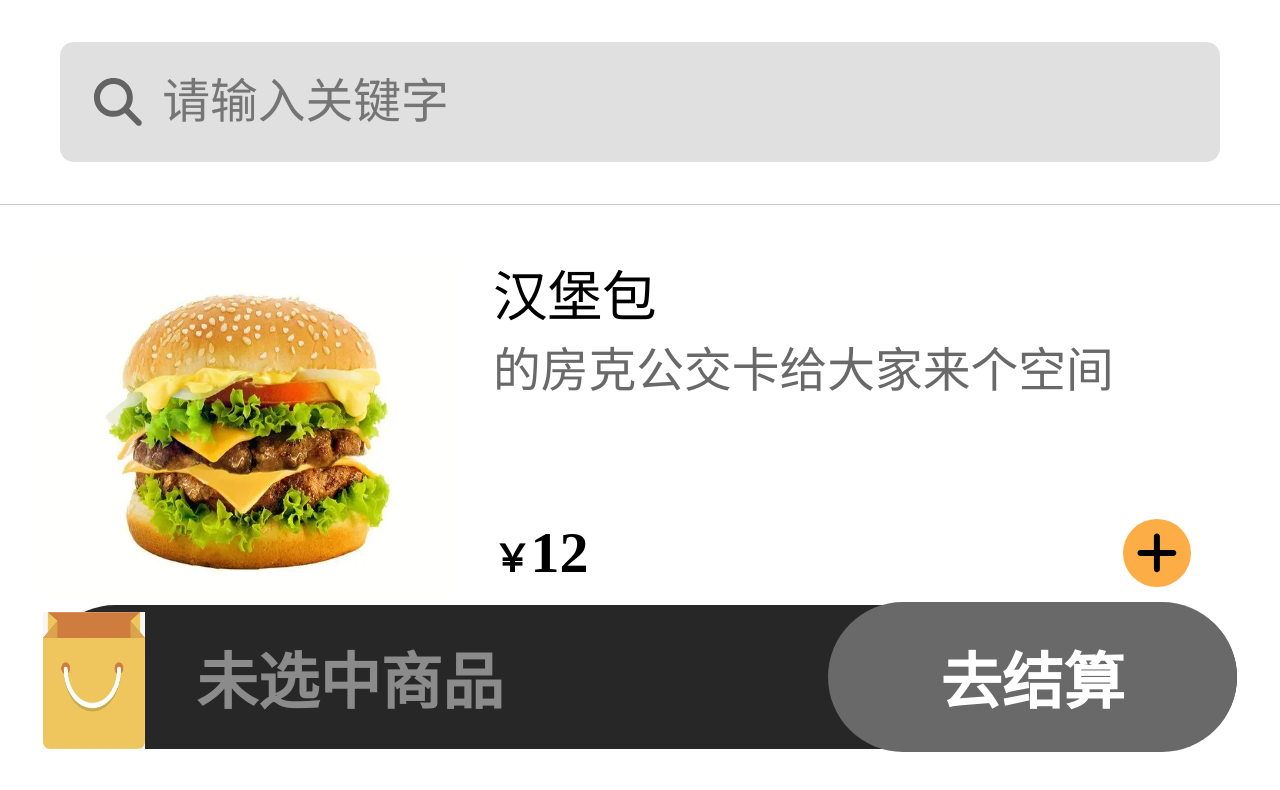
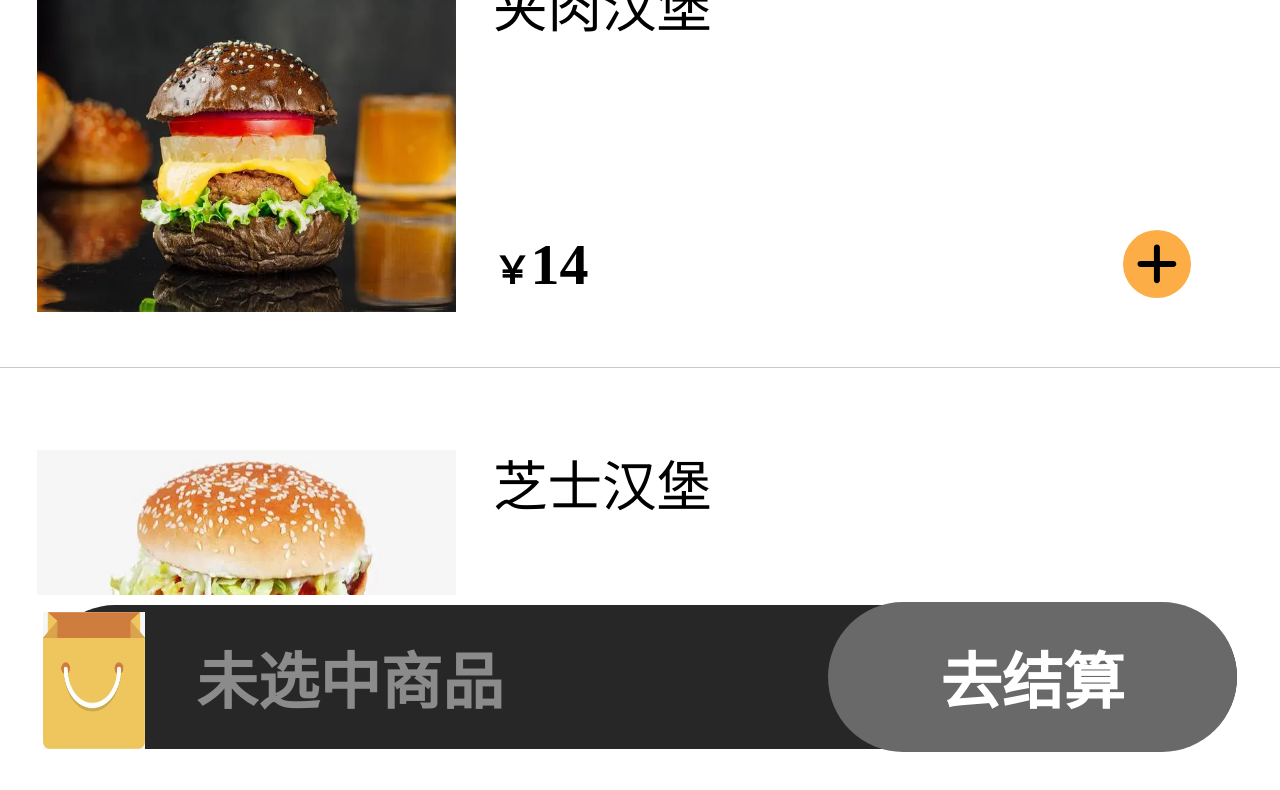
Before and after one commit to xiaoyutongxue11/orderApp, a React (Create React App) app: page / in a window 1280 px wide. Shown: the top 790 px of the page. Built offline with nearby package versions, Linux system fonts and the light colour scheme.

Commit message:
购物车样式

```diff
--- a/src/App.js
+++ b/src/App.js
@@ -8,7 +8,43 @@ import ShoppingCar from "./Components/ShoppingCar/ShoppingCar.js";
 function App() {
   const [mealsData, setMealsData] = useState(data);
   const [foodsData, setFoodsData] = useState({
-    foods: [],
+    foods: [
+      {
+        id: "765",
+        title: "汉堡鸡柳",
+        desc: "高峰时段的客户法律手段火箭分离的考生供奉的是",
+        price: 44,
+        img: "/img/meals/3.jpg",
+      },
+      {
+        id: "425",
+        title: "奶油双层汉堡",
+        desc: "发生的夫斯基的老客户介绍的了",
+        price: 65,
+        img: "/img/meals/4.jpg",
+      },
+      {
+        id: "969",
+        title: "夹肉汉堡",
+        desc: "官方的解释就开始大量几乎是快乐和付款了时间",
+        price: 14,
+        img: "/img/meals/5.jpg",
+      },
+      {
+        id: "143",
+        title: "芝士汉堡",
+        desc: "昆仑山地方就会考虑时间很快和军事对抗联合开发",
+        price: 32,
+        img: "/img/meals/6.jpg",
+      },
+      {
+        id: "986",
+        title: "汉堡包全家桶",
+        desc: "今天有空未来软件园了我竟然用了结婚礼服款式和技术弗兰克回馈积分",
+        price: 123,
+        img: "/img/meals/7.jpg",
+      },
+    ],
     totalAmount: 0,
     totalPrice: 0,
   });
--- a/src/Components/Meals/Meal/Meal.js
+++ b/src/Components/Meals/Meal/Meal.js
@@ -11,11 +11,11 @@ const Meal = (props) => {
       <div className={classes.Content}>
         <div className={classes.Text}>
           <h2 className={classes.Title}>{props.meal.title}</h2>
-          <p>{props.meal.desc}</p>
+          {props.noDesc ? null : <p>{props.meal.desc}</p>}
         </div>
         <div className={classes.PriceWrap}>
           <span className={classes.Price}>{props.meal.price}</span>
-          <Counter meal={props.meal} />
+          <Counter meal={props.meal} amount={props.meal.amount} />
         </div>
       </div>
     </div>
--- /dev/null
+++ b/src/Components/ShoppingCar/CarDetails/CarDetails.js
@@ -0,0 +1,31 @@
+import React, { useContext } from "react";
+import Backdrop from "../../../UI/Backdrop/Backdrop";
+import classes from "./CarDetails.module.css";
+import { FontAwesomeIcon } from "@fortawesome/react-fontawesome";
+import { faTrashCan } from "@fortawesome/free-solid-svg-icons";
+import ShopCarContext from "../../../store/shopCarContext";
+import Meal from "../../Meals/Meal/Meal";
+const CarDetails = () => {
+  const ShopCarCtx = useContext(ShopCarContext);
+  return (
+    <Backdrop>
+      <div className={classes.CarDetails}>
+        <header className={classes.Header}>
+          <h3 className={classes.Title}>商品详情</h3>
+          <div className={classes.Clear}>
+            <FontAwesomeIcon icon={faTrashCan}></FontAwesomeIcon>
+            <span>清空购物车</span>
+          </div>
+        </header>
+        <div className={classes.FoodList}>
+          {ShopCarCtx.foods &&
+            ShopCarCtx.foods.map((item) => (
+              <Meal noDesc key={item.id} meal={item}></Meal>
+            ))}
+        </div>
+      </div>
+    </Backdrop>
+  );
+};
+
+export default CarDetails;
--- /dev/null
+++ b/src/Components/ShoppingCar/CarDetails/CarDetails.module.css
@@ -0,0 +1,31 @@
+.CarDetails {
+  background-color: white;
+  width: 375rem;
+  height: 600rem;
+  position: absolute;
+  bottom: 0;
+  border-radius: 20rem 20rem 0 0;
+  display: flex;
+  flex-flow: column;
+}
+.Header {
+  display: flex;
+  justify-content: space-between;
+  font-size: 12rem;
+  padding: 20rem;
+  align-items: center;
+}
+.Title {
+  margin: 0;
+}
+.Clear {
+  color: rgb(117, 117, 117);
+}
+.Clear span {
+  margin-left: 6rem;
+}
+.FoodList {
+  flex: auto;
+  margin-bottom: 60rem;
+  overflow: auto;
+}
--- a/src/Components/ShoppingCar/ShoppingCar.js
+++ b/src/Components/ShoppingCar/ShoppingCar.js
@@ -2,6 +2,7 @@ import React, { useContext } from "react";
 import classes from "./ShoppingCar.module.css";
 import ShoppingBag from "../../assets/ShoppingBag.jpg";
 import ShopCarContext from "../../store/shopCarContext";
+import CarDetails from "./CarDetails/CarDetails";
 const ShoppingCar = () => {
   const shoppingCarCtx = useContext(ShopCarContext);
   let isEmpty = shoppingCarCtx.totalAmount;
@@ -11,6 +12,7 @@ const ShoppingCar = () => {
         isEmpty === 0 ? classes.DarkBack : ""
       }`}
     >
+      <CarDetails />
       <div className={classes.Icon}>
         <img alt="购物袋" src={ShoppingBag} />
         {isEmpty === 0 ? null : (
--- a/src/store/shopCarContext.js
+++ b/src/store/shopCarContext.js
@@ -1,6 +1,6 @@
 import React from "react";
 const ShopCarContext = React.createContext({
-  items: [],
+  foods: [],
   totalAmount: 0,
   totalPrice: 0,
   addMealHandler: () => {},
```
